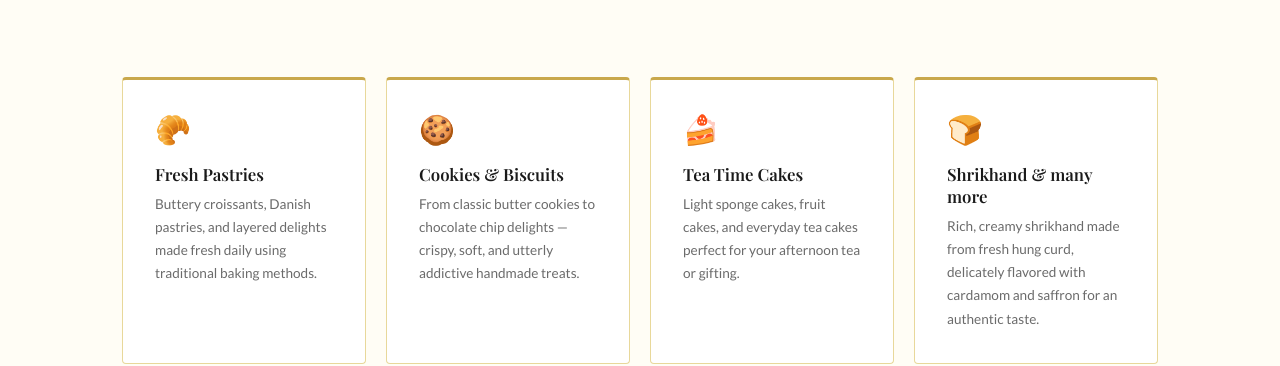
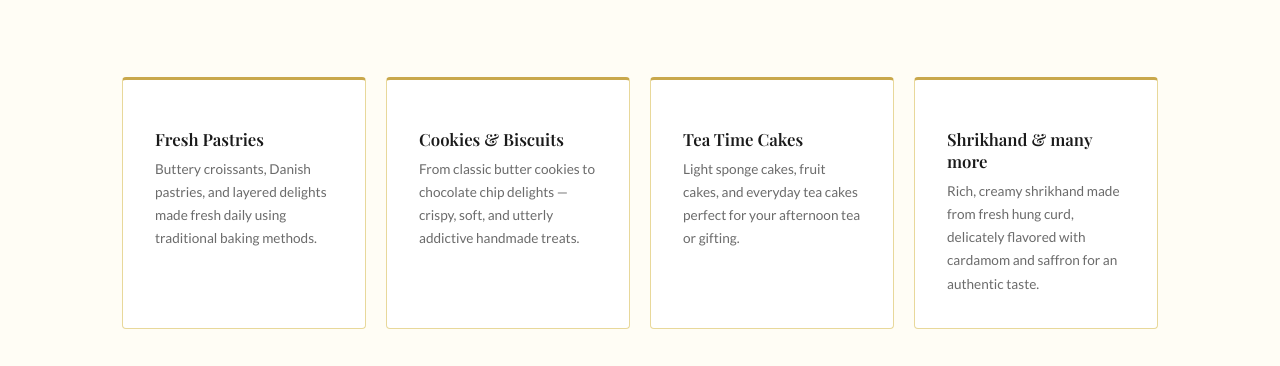
Before and after one commit to devashyyaakrish/bhavna-portfolio, a website: page index.html in a window 1280 px wide. Shown: the part 1498-1864 px from the top of the page. Drawn offline with nearby package versions, Linux system fonts and the light colour scheme; a web font is replaced by a local one.

Commit message:
Update offering icons in index.html

```diff
--- a/index.html
+++ b/index.html
@@ -1004,24 +1004,24 @@
 
     <div class="offerings-grid">
       <div class="offering-card">
-        <div class="offering-icon">🥐</div>
+        <div class="offering-icon"></div>
         <h3>Fresh Pastries</h3>
         <p>Buttery croissants, Danish pastries, and layered delights made fresh daily using traditional baking methods.
         </p>
       </div>
       <div class="offering-card">
-        <div class="offering-icon">🍪</div>
+        <div class="offering-icon"></div>
         <h3>Cookies & Biscuits</h3>
         <p>From classic butter cookies to chocolate chip delights — crispy, soft, and utterly addictive handmade treats.
         </p>
       </div>
       <div class="offering-card">
-        <div class="offering-icon">🍰</div>
+        <div class="offering-icon"></div>
         <h3>Tea Time Cakes</h3>
         <p>Light sponge cakes, fruit cakes, and everyday tea cakes perfect for your afternoon tea or gifting.</p>
       </div>
       <div class="offering-card">
-        <div class="offering-icon">🍞</div>
+        <div class="offering-icon"></div>
         <h3>Shrikhand & many more</h3>
         <p>Rich, creamy shrikhand made from fresh hung curd, delicately flavored with cardamom and saffron for an
           authentic taste.</p>
```
